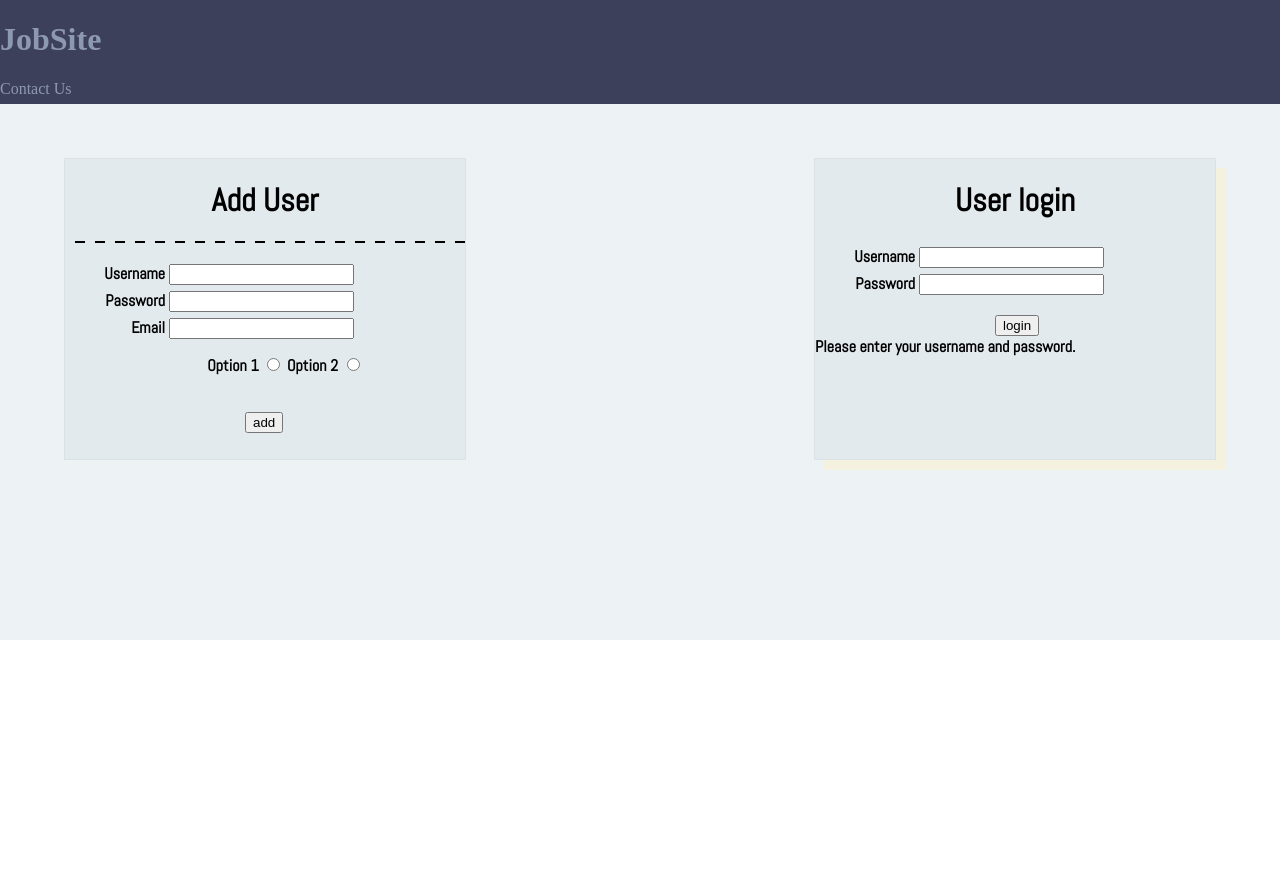
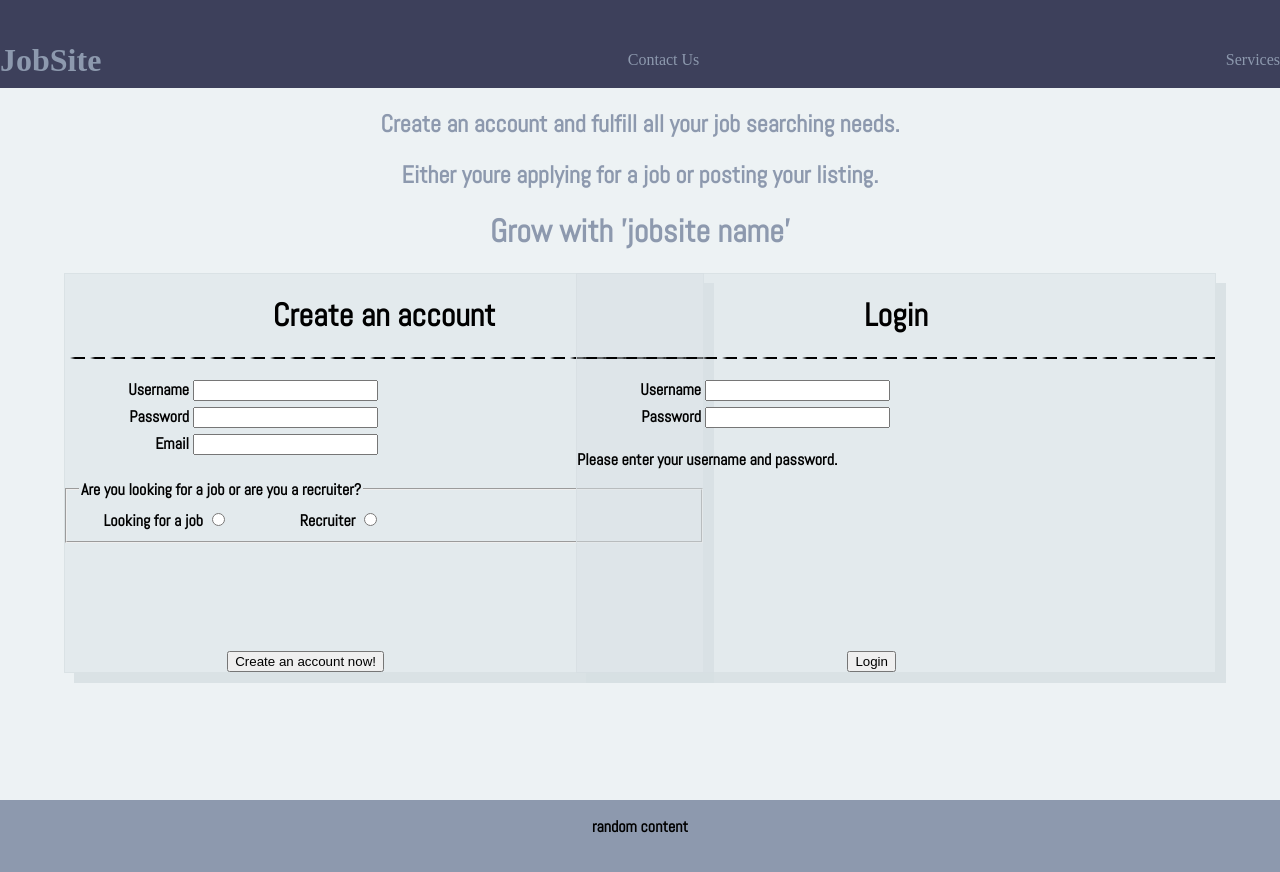
Before and after one commit to lydiadufek/CSC337-FinalProject, a website with bundled scripts: page public_html/index.html in a window 1280 px wide. Before the commit the page ends 800 px from the top, so only its background shows below. Built offline with nearby package versions, Linux system fonts and the light colour scheme; a web font is replaced by a local one.

Commit message:
header style update

```diff
--- a/public_html/index.html
+++ b/public_html/index.html
@@ -12,8 +12,6 @@
     <!-- Font links: Abel, Dongle -->
     <link href="https://fonts.googleapis.com/css2?family=Abel&display=swap" rel="stylesheet">
     <link href="https://fonts.googleapis.com/css2?family=Dongle:wght@300;400;700&display=swap" rel="stylesheet">
-
-
 </head>
 
 <body id="index_body">
@@ -24,8 +22,14 @@
     </div>
 
     <div id="index_content">
+        <div id="desc">
+            <h2> Create an account and fulfill all your job searching needs.</h2>
+            <h2> Either youre applying for a job or posting your listing.</h2>
+            <h1>Grow with 'jobsite name'</h2>
+        </div>
+
         <div id="createAccount">
-            <h1>Add User</h1>
+            <h1>Create an account</h1>
             <div class="line"></div>
             <label for="username">Username</label>
             <input type="text" id="username" name="username"><br>
@@ -34,30 +38,34 @@
             <label for="email">Email</label>
             <input type="email" id="email" name="email"><br>
 
-            <menu>
-                Option 1
-                <input type="radio" id="opt1">
+            <fieldset>
+                <legend>Are you looking for a job or are you a recruiter?</legend>
+                    <div>
+                        <label for="choice1" class="RadioButtons">Looking for a job</label>
+                        <span><input type="radio" id="choice1" name="jobSeeker" value="looking" required></span>
+                        <span><label for="choice1" class="RadioButtons">Recruiter</label>
+                        <input type="radio" id="choice2" name="jobRecruiter" value="recruiter" required></span>
+                    </div>
+            </fieldset>
 
-                Option 2
-                <input type="radio" id="opt2">
-            </menu>
-
-
-            <input type="submit" value="add" id="add_user" class="inputButton" onclick="addUser()"><br>
+            <input type="submit" value="Create an account now!" id="add_user" class="inputButton" onclick="addUser()"><br>
         </div>
 
         <div id="logIn">
-            <h1>User login</h1>
+            <h1>Login</h1>
+            <div class="line"></div>
             <label for="username">Username</label>
             <input type="text" id="username_login" name="username_login"><br>
             <label for="password">Password</label>
             <input type="password" id="password_login" name="password_login"><br>
-            <input type="submit" value="login" id="use_login" class="inputButton" onclick="userLogin()"><br>
+            <input type="submit" value="Login" id="use_login" class="inputButton" onclick="userLogin()"><br>
             <output id ="login_p">Please enter your username and password.</output>
         </div>
     </div>
+
+    <div id="content">
+        <p> random content</p>
+    </div>
     <script src="script.js"></script>
 </body>
-
-
 </html>
--- a/public_html/style.css
+++ b/public_html/style.css
@@ -2,6 +2,10 @@
 CSC 337 CHIU YEH CHEN
 this file contains the css needed for the index.html.
 */
+
+* {
+    box-sizing: border-box;
+}
 
 .font-loader {
     font-family: 'Abel';
@@ -13,91 +17,48 @@ this file contains the css needed for the index.html.
     top: 0;
     left: 0;
     right: 0;
-    bottom: 87%;
     background-color: #3D405B;
     color: #8D99AE;
-    /* Website title and logo */
-    /* Services */
-    /* Contact us --> forum */
-}
 
-
-#left_content{
-    position: fixed;
-    top: 20%;
-    left: 0;
-    right: 50%;
-    bottom: 0;
-    background-color: #9acc93;
-}
-
-/* .button{
-    margin: 30px;
-} */
-
-#right_content{
-    position: fixed;
-    top: 20%;
-    left: 50%;
-    right: 0;
-    bottom: 0;
-    background-color: #e9ba56;
-    overflow-y: scroll;
-}
-
-.product{
-    border: solid;
-    border-color: rgb(226, 245, 54);
-}
-
-#post_content{
-    background-color: #EDF2F4;
-}
-
-#post_body{
-    background-color: #EDF2F4;
-}
-
-/* The Index body */ */
-#index_body{
-    background-color: #EDF2F4;
+    display:flex;
+    justify-content:space-between;
+    align-items:center;
+    height: 15vh;
 }
 
 /* Main content of Index page */
 #index_content{
-    position: fixed;
+    position: absolute;
     font-family: 'Abel';
     font-weight: bolder;
-    top: 13%;
-    left:0px;
-    right:0px;
-    bottom: 20%;
+    top: 11vh;
+    left:0;
+    right:0;
+    bottom:0;
+    height:150%;
     background-color: #EDF2F4;
 }
 
 #logIn {
-    top: 10%;
-    /* padding: 60px; */
-    width:400px;
-    height: 300px;
+    width:80vh;
+    height:50vh;
     float: right;
     right:5%;
     position: relative;
     background-color: #d8e0e37a;
     border: solid 1px #d8e0e3c0;
-    box-shadow: 10px 10px #F4F1DE;
+    box-shadow: 10px 10px #d8e0e3d9;
 }
 
 #createAccount {
-    top: 10%;
-    width:400px;
-    height: 300px;
-    margin-bottom:50px;
+    width:80vh;
+    height:50vh;
     float: left;
     left: 5%;
     position: relative;
     background-color: #d8e0e37a;
     border: solid 1px #d8e0e3c0;
+    box-shadow: 10px 10px #d8e0e3d9;
 }
 
 #index_content h1 {
@@ -109,18 +70,25 @@ this file contains the css needed for the index.html.
 #index_content label {
     display: inline-block;
     margin-top: 5px;
+    margin-left: 3vh;
     width: 100px;
     text-align: right;
 }
 
 .inputButton {
-    text-align: center;
-    margin-top: 20px;
-    margin-left: 45%;
+    position: absolute;
+    bottom:   0;
+    right: 50%;
+    display: flex;
+    float:inline-end;
+    margin: 0 auto;
 }
 
-menu {
-    text-align: center;
+fieldset {
+    margin-top: 3vh;
+    width: auto;
+    margin-left: auto;
+    margin-right: auto;
 }
 
 .line {
@@ -130,9 +98,25 @@ menu {
     background: repeating-linear-gradient(
       to right,
       transparent,
-      transparent 10px,
+      transparent 5px,
       black 10px,
       black 20px
     );
-    /*10px transparent then 10px black -> repeat this!*/
-  }
+}
+
+#content {
+    text-align: center;
+    font-family: 'Abel';
+    font-weight: bolder;
+    position: absolute;
+    background-color: #8D99AE;
+    left:0;
+    right:0;
+    top:100vh;
+    height:100%;
+}
+
+#desc {
+    text-align: center;
+    color: #8D99AE;
+}
```
Also changed, not shown: public_html/style2.css (+11 -3 lines).
